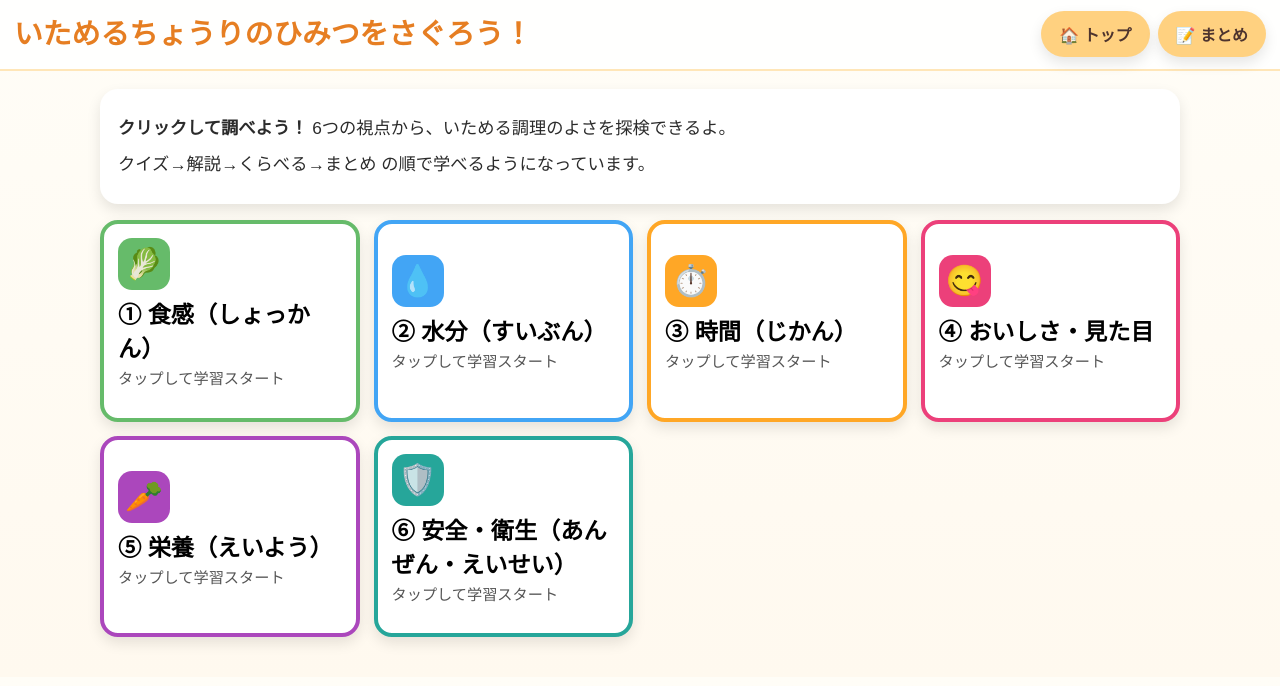
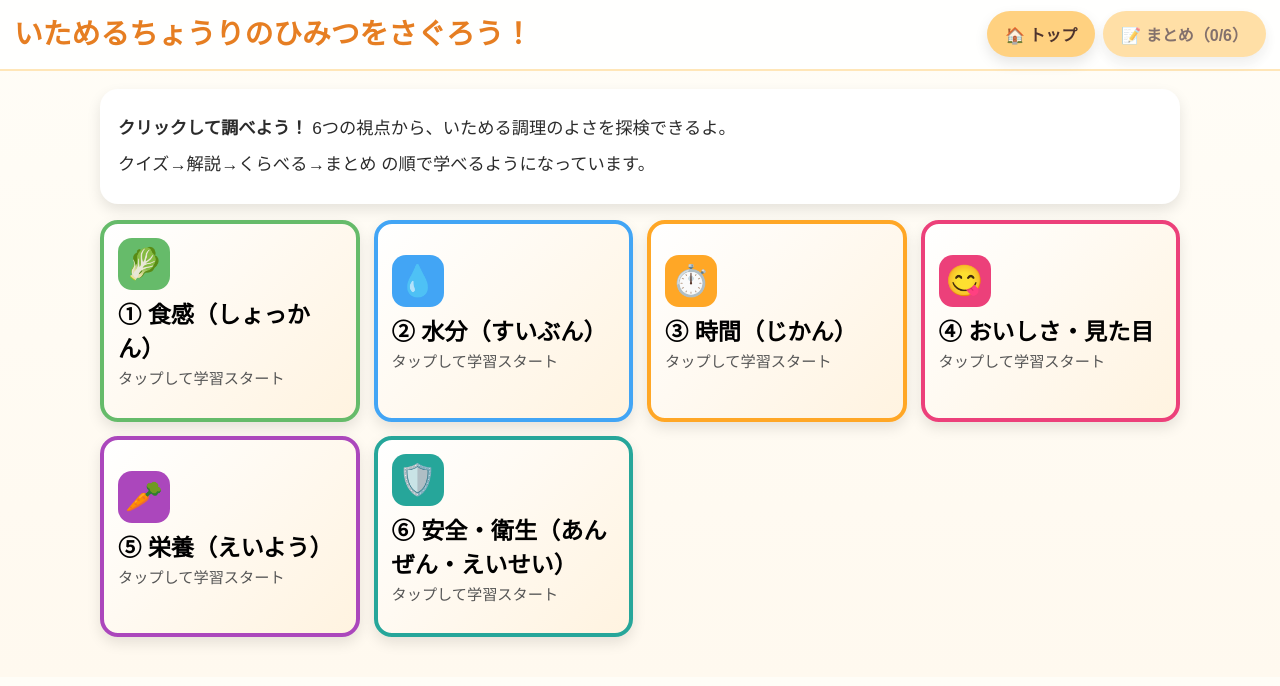
Before and after one commit to TT-sensei/itammeru, a plain HTML site: page index.html in a window 1280 px wide. Drawn offline with Linux system fonts and the light colour scheme.

Commit message:
Enhance discovery flow and lock summary until all quizzes complete

```diff
--- a/index.html
+++ b/index.html
@@ -108,7 +108,7 @@
       border: 4px solid transparent;
       border-radius: var(--radius);
       padding: 14px;
-      background: var(--card);
+      background: linear-gradient(135deg, #ffffff, #fff3e0);
       box-shadow: var(--shadow);
       cursor: pointer;
       text-align: left;
@@ -259,7 +259,7 @@
     <h1>いためるちょうりのひみつをさぐろう！</h1>
     <div class="top-controls">
       <button class="btn" onclick="showPage('home')">🏠 トップ</button>
-      <button class="btn" onclick="showPage('summary')">📝 まとめ</button>
+      <button class="btn" id="summaryBtn" onclick="showPage('summary')">📝 まとめ</button>
     </div>
   </header>
 
@@ -390,6 +390,7 @@
         <div class="content-card" style="border-left-color:${t.color}">
           <span class="badge" style="background:${t.color}">${t.icon} ${t.title}</span>
           <h2 class="section-title">導入クイズ</h2>
+          <p>予想してからクイズに答えよう！</p>
           <p><strong>${t.quizQ}</strong></p>
           <div class="quiz-options" id="quiz-${t.id}">
             ${t.quiz.map((o, i) => `<button class="option" onclick="checkQuiz('${t.id}', ${i})">${i+1}. ${o.t}</button>`).join('')}
@@ -435,21 +436,38 @@
             <button class="btn" onclick="checkFill()">こたえあわせ</button>
           </div>
           <p id="fillResult" class="quiz-result">ヒント：水に流れにくいこと、シャキッとすること！</p>
+          <p><strong>あなたが一番よいと思った理由は？</strong></p>
+          <textarea style="width:100%;height:80px;" placeholder="自分の言葉で書いてみよう"></textarea>
         </div>
       </section>`;
     }
+
+    const learnedTopics = new Set();
 
     const app = document.getElementById('app');
     app.innerHTML = renderHome() + topics.map(renderTopic).join('') + renderSummary();
 
     function showPage(id) {
+      if (id === 'summary' && learnedTopics.size < topics.length) {
+        alert(`まとめは全てのクイズ学習後に見られます。あと${topics.length - learnedTopics.size}個！`);
+        return;
+      }
       document.querySelectorAll('.page').forEach(p => p.classList.remove('active'));
       document.getElementById(id).classList.add('active');
       window.scrollTo({ top: 0, behavior: 'smooth' });
     }
 
+    function updateSummaryButton() {
+      const btn = document.getElementById('summaryBtn');
+      const done = learnedTopics.size >= topics.length;
+      btn.textContent = done ? '📝 まとめ' : `📝 まとめ（${learnedTopics.size}/${topics.length}）`;
+      btn.style.opacity = done ? '1' : '0.7';
+    }
+
     function checkQuiz(topicId, idx) {
       const t = topics.find(x => x.id === topicId);
+      learnedTopics.add(topicId);
+      updateSummaryButton();
       const wrap = document.getElementById(`quiz-${topicId}`);
       const btns = [...wrap.querySelectorAll('.option')];
       btns.forEach((b, i) => {
@@ -466,6 +484,8 @@
       }
     }
 
+    updateSummaryButton();
+
     function checkFill() {
       const v = document.getElementById('fill').value.replace(/\s/g, '');
       const ok = (v.includes('栄養') && (v.includes('食感') || v.includes('歯ごたえ')));
```
